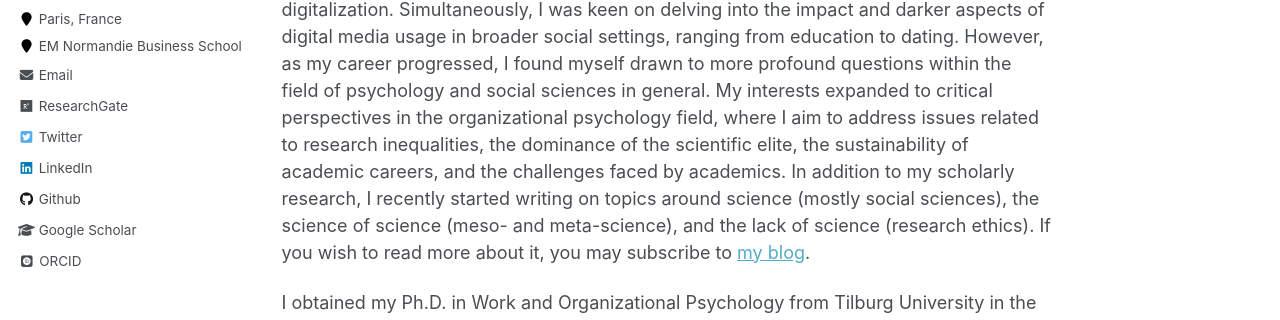
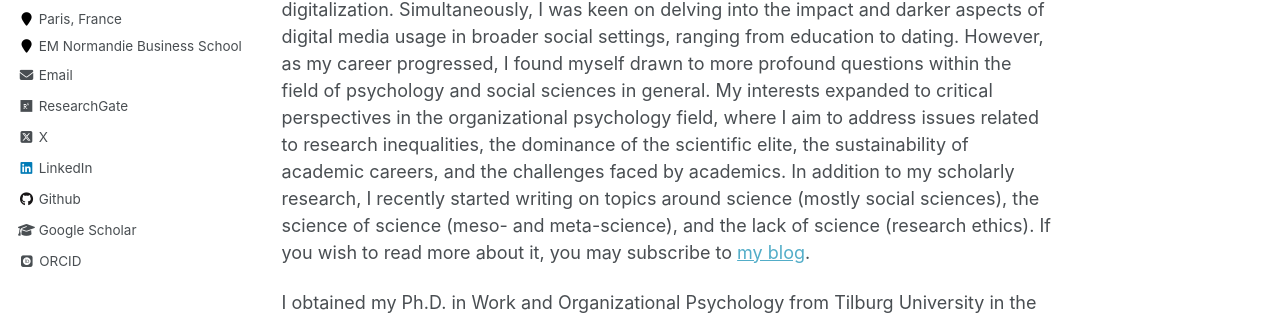
Before and after one commit to maorhan/maorhan.github.io, a Jekyll site: the page built from _pages/about.md, in a window 1280 px wide. Shown: the part 404-724 px from the top of the page. Built offline with Jekyll 4.4.1, drawn with Linux system fonts in a browser that asks for light colours; some web fonts are replaced.

Commit message:
Update author-profile.html

```diff
--- a/_includes/author-profile.html
+++ b/_includes/author-profile.html
@@ -40,8 +40,8 @@
        {% if author.researchgate %}
         <li><a href="{{ author.researchgate }}"><i class="fab fa-fw fa-researchgate" aria-hidden="true"></i> ResearchGate</a></li>
       {% endif %}
-      {% if author.twitter %}
-          <li><a href="https://twitter.com/{{ author.twitter }}"><i class="fab fa-fw fa-twitter-square" aria-hidden="true"></i> Twitter</a></li>
+       {% if author.twitter %}
+         <li><a href="https://x.com/{{ author.twitter }}"><i class="fa-brands fa-fw fa-square-x-twitter" aria-hidden="true"></i> X</a></li>
       {% endif %}
       {% if author.facebook %}
         <li><a href="https://www.facebook.com/{{ author.facebook }}"><i class="fab fa-fw fa-facebook-square" aria-hidden="true"></i> Facebook</a></li>
```
